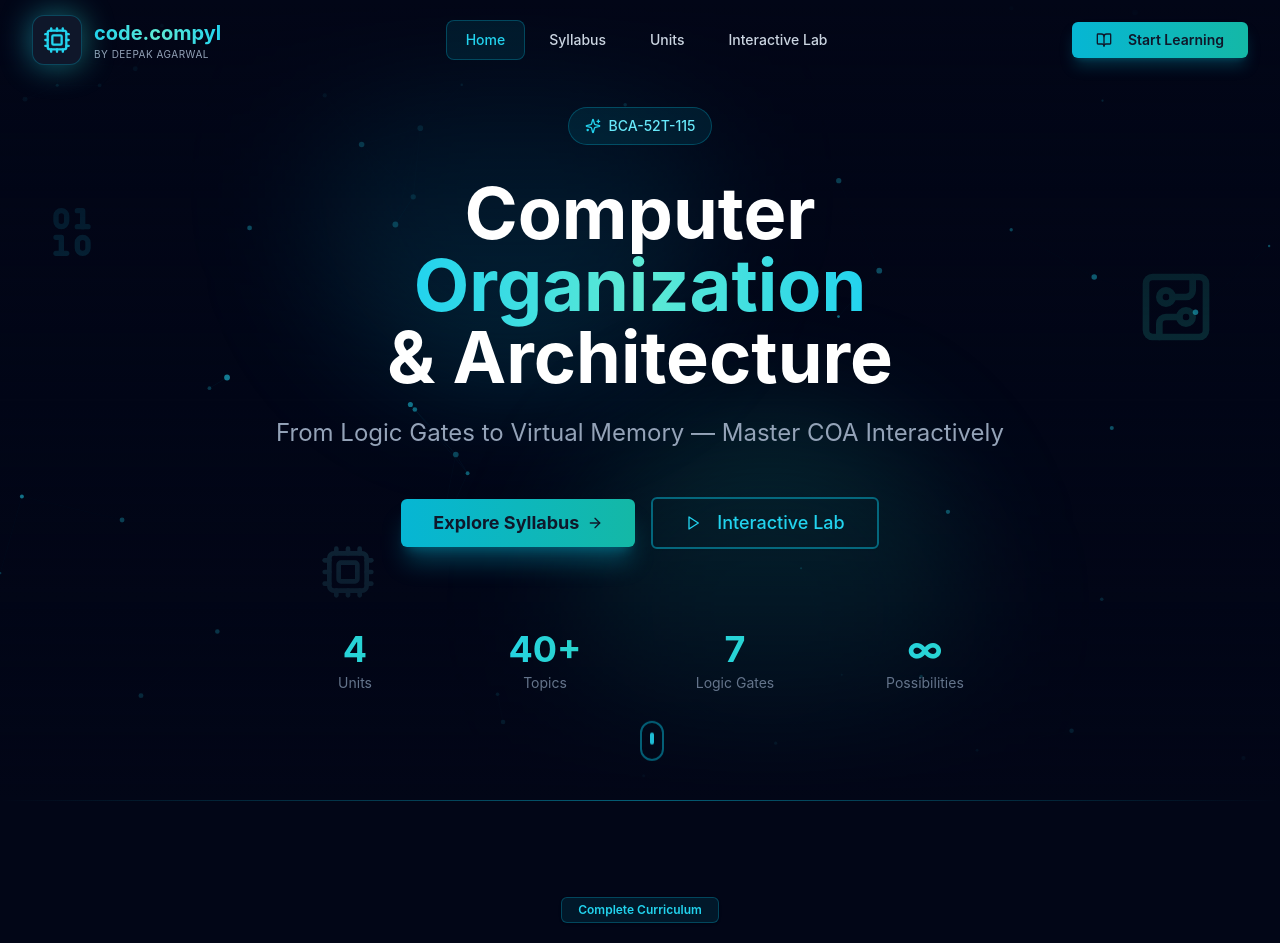
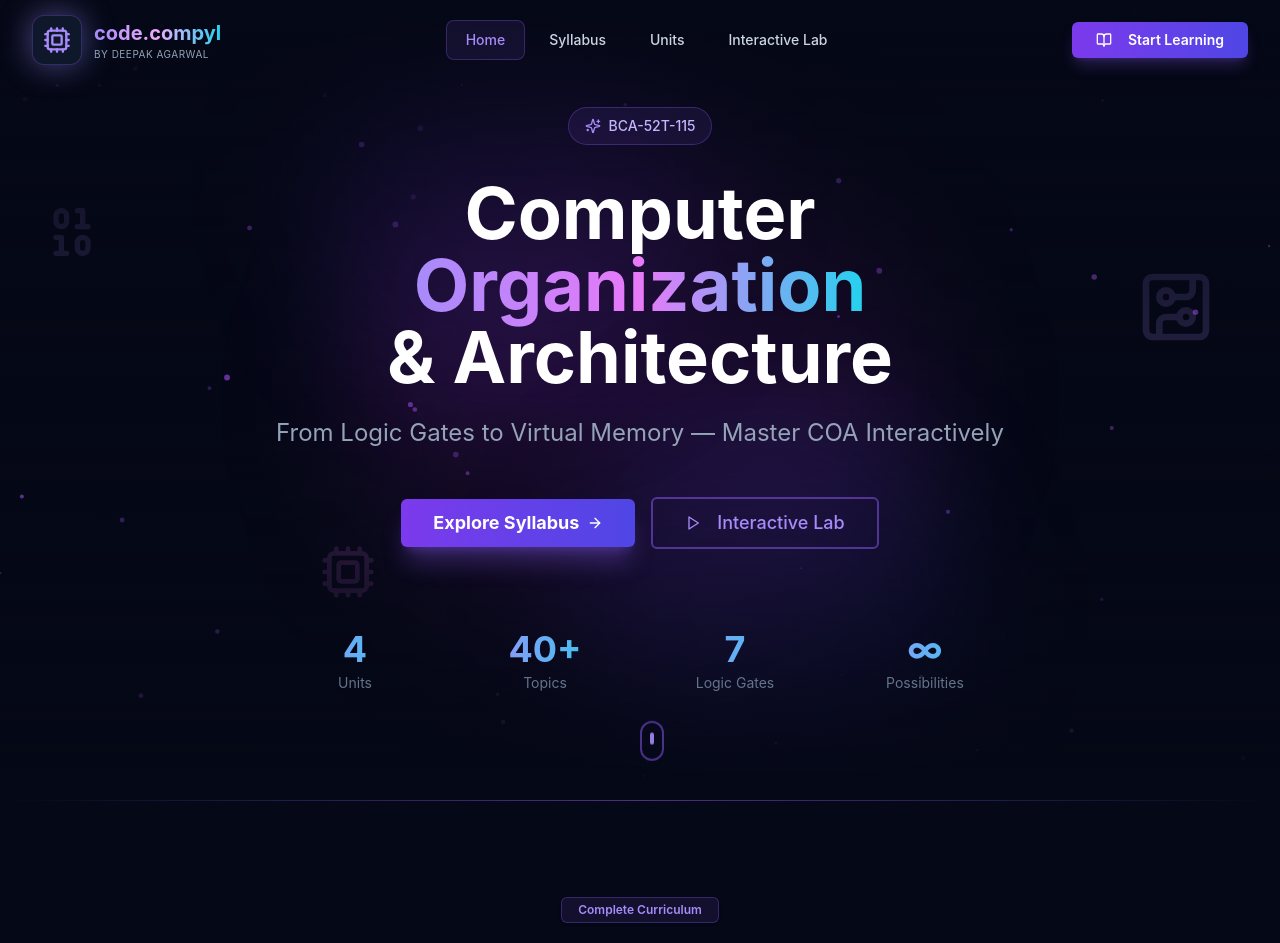
Before and after one commit to mr-deepak-agarwal/coa, a React (Create React App) app in the folder frontend/: page / in a window 1280 px wide. Shown: the top 943 px of the page. Built offline with nearby package versions, Linux system fonts and the light colour scheme.

Commit message:
Initial COA smart teaching platform 9

```diff
--- a/frontend/src/App.css
+++ b/frontend/src/App.css
@@ -52,10 +52,10 @@
 
 @keyframes pulse-glow {
   0%, 100% {
-    box-shadow: 0 0 20px rgba(34, 211, 238, 0.3);
+    box-shadow: 0 0 20px rgba(168, 85, 247, 0.3);
   }
   50% {
-    box-shadow: 0 0 40px rgba(34, 211, 238, 0.6);
+    box-shadow: 0 0 40px rgba(168, 85, 247, 0.6);
   }
 }
 
@@ -113,17 +113,17 @@ html {
 }
 
 ::-webkit-scrollbar-thumb {
-  background: linear-gradient(to bottom, #22d3ee, #14b8a6);
+  background: linear-gradient(to bottom, #a855f7, #6366f1);
   border-radius: 4px;
 }
 
 ::-webkit-scrollbar-thumb:hover {
-  background: linear-gradient(to bottom, #06b6d4, #0d9488);
+  background: linear-gradient(to bottom, #c084fc, #818cf8);
 }
 
 /* Selection */
 ::selection {
-  background: rgba(34, 211, 238, 0.3);
+  background: rgba(168, 85, 247, 0.3);
   color: white;
 }
 
@@ -133,20 +133,20 @@ html {
 }
 
 *:focus-visible {
-  outline: 2px solid #22d3ee;
+  outline: 2px solid #a855f7;
   outline-offset: 2px;
 }
 
 /* Glassmorphism utility */
 .glass {
-  background: rgba(15, 23, 42, 0.8);
+  background: rgba(10, 10, 30, 0.8);
   backdrop-filter: blur(12px);
-  border: 1px solid rgba(34, 211, 238, 0.1);
+  border: 1px solid rgba(168, 85, 247, 0.1);
 }
 
 /* Gradient text utility */
 .gradient-text {
-  background: linear-gradient(to right, #22d3ee, #14b8a6);
+  background: linear-gradient(to right, #a855f7, #6366f1, #22d3ee);
   -webkit-background-clip: text;
   -webkit-text-fill-color: transparent;
   background-clip: text;
@@ -159,7 +159,7 @@ html {
 
 .card-hover:hover {
   transform: translateY(-4px);
-  box-shadow: 0 20px 40px rgba(34, 211, 238, 0.1);
+  box-shadow: 0 20px 40px rgba(168, 85, 247, 0.15);
 }
 
 /* Button transitions */
--- a/frontend/src/App.js
+++ b/frontend/src/App.js
@@ -74,7 +74,7 @@ function App() {
   }, [selectedUnit]);
 
   return (
-    <div className="App bg-slate-950 min-h-screen">
+    <div className="App bg-[#050816] min-h-screen">
       <BrowserRouter>
         <Header activeSection={activeSection} onNavigate={handleNavigate} />
 
@@ -91,7 +91,7 @@ function App() {
             {selectedUnit ? (
               <UnitContent selectedUnit={selectedUnit} onBack={handleBackFromUnit} />
             ) : (
-              <section className="py-24 bg-slate-950" id="units">
+              <section className="py-24 bg-[#050816]" id="units">
                 <div className="max-w-4xl mx-auto px-4 text-center">
                   <div className="bg-slate-900/50 rounded-2xl border border-slate-800 p-12">
                     <h3 className="text-2xl font-bold text-white mb-4">Select a Unit to Begin</h3>
--- a/frontend/src/components/Header.jsx
+++ b/frontend/src/components/Header.jsx
@@ -25,7 +25,7 @@ const Header = ({ activeSection, onNavigate }) => {
     <header
       className={`fixed top-0 left-0 right-0 z-50 transition-all duration-500 ${
         isScrolled
-          ? 'bg-slate-900/95 backdrop-blur-xl shadow-2xl shadow-cyan-500/10 border-b border-cyan-500/20'
+          ? 'bg-slate-900/95 backdrop-blur-xl shadow-2xl shadow-violet-500/10 border-b border-violet-500/20'
           : 'bg-transparent'
       }`}
     >
@@ -34,13 +34,13 @@ const Header = ({ activeSection, onNavigate }) => {
           {/* Logo */}
           <div className="flex items-center gap-3 group cursor-pointer" onClick={() => onNavigate('home')}>
             <div className="relative">
-              <div className="absolute inset-0 bg-gradient-to-r from-cyan-400 to-teal-400 rounded-xl blur-lg opacity-50 group-hover:opacity-75 transition-opacity" />
-              <div className="relative bg-slate-900 p-2.5 rounded-xl border border-cyan-500/30">
-                <Cpu className="w-7 h-7 text-cyan-400" />
+              <div className="absolute inset-0 bg-gradient-to-r from-violet-400 to-indigo-400 rounded-xl blur-lg opacity-50 group-hover:opacity-75 transition-opacity" />
+              <div className="relative bg-slate-900 p-2.5 rounded-xl border border-violet-500/30">
+                <Cpu className="w-7 h-7 text-violet-400" />
               </div>
             </div>
             <div>
-              <h1 className="text-xl font-bold bg-gradient-to-r from-cyan-400 via-teal-300 to-cyan-400 bg-clip-text text-transparent">
+              <h1 className="text-xl font-bold bg-gradient-to-r from-violet-400 via-fuchsia-300 to-cyan-400 bg-clip-text text-transparent">
                 code.compyl
               </h1>
               <p className="text-[10px] text-slate-400 tracking-wider uppercase">by Deepak Agarwal</p>
@@ -55,12 +55,12 @@ const Header = ({ activeSection, onNavigate }) => {
                 onClick={() => onNavigate(item.id)}
                 className={`relative px-5 py-2.5 text-sm font-medium rounded-lg transition-all duration-300 ${
                   activeSection === item.id
-                    ? 'text-cyan-400'
+                    ? 'text-violet-400'
                     : 'text-slate-300 hover:text-white'
                 }`}
               >
                 {activeSection === item.id && (
-                  <span className="absolute inset-0 bg-cyan-500/10 rounded-lg border border-cyan-500/30" />
+                  <span className="absolute inset-0 bg-violet-500/10 rounded-lg border border-violet-500/30" />
                 )}
                 <span className="relative">{item.label}</span>
               </button>
@@ -71,7 +71,7 @@ const Header = ({ activeSection, onNavigate }) => {
           <div className="hidden md:block">
             <Button
               onClick={() => onNavigate('units')}
-              className="bg-gradient-to-r from-cyan-500 to-teal-500 hover:from-cyan-400 hover:to-teal-400 text-slate-900 font-semibold px-6 shadow-lg shadow-cyan-500/25 hover:shadow-cyan-400/40 transition-all duration-300"
+              className="bg-gradient-to-r from-violet-600 to-indigo-600 hover:from-violet-500 hover:to-indigo-500 text-white font-semibold px-6 shadow-lg shadow-violet-500/25 hover:shadow-violet-400/40 transition-all duration-300"
             >
               <BookOpen className="w-4 h-4 mr-2" />
               Start Learning
@@ -84,16 +84,16 @@ const Header = ({ activeSection, onNavigate }) => {
             onClick={() => setMobileMenuOpen(!mobileMenuOpen)}
           >
             {mobileMenuOpen ? (
-              <X className="w-6 h-6 text-cyan-400" />
+              <X className="w-6 h-6 text-violet-400" />
             ) : (
-              <Menu className="w-6 h-6 text-cyan-400" />
+              <Menu className="w-6 h-6 text-violet-400" />
             )}
           </button>
         </div>
 
         {/* Mobile Menu */}
         {mobileMenuOpen && (
-          <div className="md:hidden absolute top-full left-0 right-0 bg-slate-900/98 backdrop-blur-xl border-b border-cyan-500/20 py-4">
+          <div className="md:hidden absolute top-full left-0 right-0 bg-slate-900/98 backdrop-blur-xl border-b border-violet-500/20 py-4">
             {navItems.map((item) => (
               <button
                 key={item.id}
@@ -103,7 +103,7 @@ const Header = ({ activeSection, onNavigate }) => {
                 }}
                 className={`block w-full text-left px-6 py-3 text-sm font-medium transition-colors ${
                   activeSection === item.id
-                    ? 'text-cyan-400 bg-cyan-500/10'
+                    ? 'text-violet-400 bg-violet-500/10'
                     : 'text-slate-300 hover:text-white hover:bg-slate-800/50'
                 }`}
               >
@@ -116,7 +116,7 @@ const Header = ({ activeSection, onNavigate }) => {
                   onNavigate('units');
                   setMobileMenuOpen(false);
                 }}
-                className="w-full bg-gradient-to-r from-cyan-500 to-teal-500 text-slate-900 font-semibold"
+                className="w-full bg-gradient-to-r from-violet-600 to-indigo-600 text-slate-900 font-semibold"
               >
                 <BookOpen className="w-4 h-4 mr-2" />
                 Start Learning
--- a/frontend/src/components/HeroSection.jsx
+++ b/frontend/src/components/HeroSection.jsx
@@ -38,7 +38,7 @@ const HeroSection = ({ onNavigate }) => {
       }
 
       draw() {
-        ctx.fillStyle = `rgba(34, 211, 238, ${this.opacity})`;
+        ctx.fillStyle = `rgba(168, 85, 247, ${this.opacity})`;
         ctx.beginPath();
         ctx.arc(this.x, this.y, this.size, 0, Math.PI * 2);
         ctx.fill();
@@ -64,7 +64,7 @@ const HeroSection = ({ onNavigate }) => {
           const distance = Math.sqrt(dx * dx + dy * dy);
 
           if (distance < 150) {
-            ctx.strokeStyle = `rgba(34, 211, 238, ${0.1 * (1 - distance / 150)})`;
+            ctx.strokeStyle = `rgba(168, 85, 247, ${0.1 * (1 - distance / 150)})`;
             ctx.lineWidth = 0.5;
             ctx.beginPath();
             ctx.moveTo(a.x, a.y);
@@ -89,39 +89,40 @@ const HeroSection = ({ onNavigate }) => {
   }, []);
 
   return (
-    <section className="relative min-h-screen flex items-center justify-center overflow-hidden bg-slate-950">
+    <section className="relative min-h-screen flex items-center justify-center overflow-hidden bg-[#050816]">
       {/* Animated Background */}
       <canvas ref={canvasRef} className="absolute inset-0 z-0" />
 
       {/* Gradient Overlays */}
-      <div className="absolute inset-0 bg-gradient-to-b from-slate-950 via-transparent to-slate-950 z-10" />
-      <div className="absolute top-0 left-1/4 w-96 h-96 bg-cyan-500/20 rounded-full blur-3xl" />
-      <div className="absolute bottom-0 right-1/4 w-96 h-96 bg-teal-500/20 rounded-full blur-3xl" />
+      <div className="absolute inset-0 bg-gradient-to-b from-[#050816] via-transparent to-[#050816] z-10" />
+      <div className="absolute top-0 left-1/4 w-96 h-96 bg-violet-600/20 rounded-full blur-3xl" />
+      <div className="absolute bottom-0 right-1/4 w-96 h-96 bg-indigo-600/20 rounded-full blur-3xl" />
+      <div className="absolute top-1/2 left-1/2 -translate-x-1/2 -translate-y-1/2 w-[600px] h-[600px] bg-fuchsia-600/10 rounded-full blur-3xl" />
 
       {/* Floating Icons */}
       <div className="absolute top-1/4 left-10 animate-float-slow opacity-20">
-        <Binary className="w-16 h-16 text-cyan-400" />
+        <Binary className="w-16 h-16 text-violet-400" />
       </div>
       <div className="absolute top-1/3 right-16 animate-float opacity-20">
-        <CircuitBoard className="w-20 h-20 text-teal-400" />
+        <CircuitBoard className="w-20 h-20 text-violet-400" />
       </div>
       <div className="absolute bottom-1/4 left-1/4 animate-float-slow opacity-20">
-        <Cpu className="w-14 h-14 text-cyan-300" />
+        <Cpu className="w-14 h-14 text-fuchsia-400" />
       </div>
 
       {/* Content */}
       <div className="relative z-20 max-w-6xl mx-auto px-4 sm:px-6 lg:px-8 text-center">
         {/* Badge */}
-        <div className="inline-flex items-center gap-2 px-4 py-2 rounded-full bg-cyan-500/10 border border-cyan-500/30 mb-8 animate-fade-in">
-          <Sparkles className="w-4 h-4 text-cyan-400" />
-          <span className="text-sm text-cyan-300 font-medium">{courseInfo.code}</span>
+        <div className="inline-flex items-center gap-2 px-4 py-2 rounded-full bg-violet-500/10 border border-violet-500/30 mb-8 animate-fade-in">
+          <Sparkles className="w-4 h-4 text-violet-400" />
+          <span className="text-sm text-violet-300 font-medium">{courseInfo.code}</span>
         </div>
 
         {/* Main Title */}
         <h1 className="text-5xl sm:text-6xl lg:text-7xl font-bold mb-6 animate-slide-up">
           <span className="text-white">Computer</span>
           <br />
-          <span className="bg-gradient-to-r from-cyan-400 via-teal-300 to-cyan-400 bg-clip-text text-transparent">
+          <span className="bg-gradient-to-r from-violet-400 via-fuchsia-400 to-cyan-400 bg-clip-text text-transparent">
             Organization
           </span>
           <br />
@@ -137,7 +138,7 @@ const HeroSection = ({ onNavigate }) => {
         <div className="flex flex-col sm:flex-row items-center justify-center gap-4 animate-slide-up animation-delay-400">
           <Button
             onClick={() => onNavigate('syllabus')}
-            className="group relative px-8 py-6 text-lg bg-gradient-to-r from-cyan-500 to-teal-500 hover:from-cyan-400 hover:to-teal-400 text-slate-900 font-bold shadow-xl shadow-cyan-500/30 hover:shadow-cyan-400/50 transition-all duration-300"
+            className="group relative px-8 py-6 text-lg bg-gradient-to-r from-violet-600 to-indigo-600 hover:from-violet-500 hover:to-indigo-500 text-white font-bold shadow-xl shadow-violet-500/30 hover:shadow-violet-400/50 transition-all duration-300"
           >
             <span className="flex items-center gap-2">
               Explore Syllabus
@@ -148,7 +149,7 @@ const HeroSection = ({ onNavigate }) => {
           <Button
             onClick={() => onNavigate('interactive')}
             variant="outline"
-            className="group px-8 py-6 text-lg border-2 border-cyan-500/50 text-cyan-400 hover:bg-cyan-500/10 hover:border-cyan-400 transition-all duration-300"
+            className="group px-8 py-6 text-lg border-2 border-violet-500/50 text-violet-400 hover:bg-violet-500/10 hover:border-violet-400 transition-all duration-300"
           >
             <Play className="w-5 h-5 mr-2 group-hover:scale-110 transition-transform" />
             Interactive Lab
@@ -164,7 +165,7 @@ const HeroSection = ({ onNavigate }) => {
             { value: '∞', label: 'Possibilities' },
           ].map((stat, index) => (
             <div key={index} className="text-center">
-              <div className="text-3xl sm:text-4xl font-bold bg-gradient-to-r from-cyan-400 to-teal-400 bg-clip-text text-transparent">
+              <div className="text-3xl sm:text-4xl font-bold bg-gradient-to-r from-violet-400 to-cyan-400 bg-clip-text text-transparent">
                 {stat.value}
               </div>
               <div className="text-sm text-slate-500 mt-1">{stat.label}</div>
@@ -175,8 +176,8 @@ const HeroSection = ({ onNavigate }) => {
 
       {/* Scroll Indicator */}
       <div className="absolute bottom-8 left-1/2 -translate-x-1/2 z-20 animate-bounce">
-        <div className="w-6 h-10 rounded-full border-2 border-cyan-500/50 flex items-start justify-center p-2">
-          <div className="w-1.5 h-3 bg-cyan-400 rounded-full animate-scroll-indicator" />
+        <div className="w-6 h-10 rounded-full border-2 border-violet-500/50 flex items-start justify-center p-2">
+          <div className="w-1.5 h-3 bg-violet-400 rounded-full animate-scroll-indicator" />
         </div>
       </div>
     </section>
--- a/frontend/src/components/SyllabusOverview.jsx
+++ b/frontend/src/components/SyllabusOverview.jsx
@@ -16,21 +16,21 @@ const SyllabusOverview = ({ onNavigate, onSelectUnit }) => {
   };
 
   return (
-    <section className="py-24 bg-slate-950 relative overflow-hidden" id="syllabus">
+    <section className="py-24 bg-[#050816] relative overflow-hidden" id="syllabus">
       {/* Background Elements */}
       <div className="absolute inset-0">
-        <div className="absolute top-0 left-0 w-full h-px bg-gradient-to-r from-transparent via-cyan-500/50 to-transparent" />
-        <div className="absolute bottom-0 left-0 w-full h-px bg-gradient-to-r from-transparent via-teal-500/50 to-transparent" />
+        <div className="absolute top-0 left-0 w-full h-px bg-gradient-to-r from-transparent via-violet-500/50 to-transparent" />
+        <div className="absolute bottom-0 left-0 w-full h-px bg-gradient-to-r from-transparent via-indigo-500/50 to-transparent" />
       </div>
 
       <div className="max-w-7xl mx-auto px-4 sm:px-6 lg:px-8 relative z-10">
         {/* Section Header */}
         <div className="text-center mb-16">
-          <Badge className="mb-4 bg-cyan-500/10 text-cyan-400 border-cyan-500/30 px-4 py-1">
+          <Badge className="mb-4 bg-violet-500/10 text-violet-400 border-violet-500/30 px-4 py-1">
             Complete Curriculum
           </Badge>
           <h2 className="text-4xl sm:text-5xl font-bold text-white mb-4">
-            Course <span className="bg-gradient-to-r from-cyan-400 to-teal-400 bg-clip-text text-transparent">Syllabus</span>
+            Course <span className="bg-gradient-to-r from-violet-400 to-fuchsia-400 bg-clip-text text-transparent">Syllabus</span>
           </h2>
           <p className="text-slate-400 text-lg max-w-2xl mx-auto">
             A comprehensive journey through computer architecture - from basic logic gates to advanced memory systems
@@ -42,11 +42,11 @@ const SyllabusOverview = ({ onNavigate, onSelectUnit }) => {
           {units.map((unit, index) => (
             <Card
               key={unit.id}
-              className="group relative bg-slate-900/50 border-slate-800 hover:border-cyan-500/50 transition-all duration-500 cursor-pointer overflow-hidden"
+              className="group relative bg-slate-900/50 border-slate-800 hover:border-violet-500/50 transition-all duration-500 cursor-pointer overflow-hidden"
               onClick={() => onSelectUnit(unit.id)}
             >
               {/* Gradient Overlay on Hover */}
-              <div className="absolute inset-0 bg-gradient-to-br from-cyan-500/5 to-teal-500/5 opacity-0 group-hover:opacity-100 transition-opacity duration-500" />
+              <div className="absolute inset-0 bg-gradient-to-br from-violet-500/5 to-fuchsia-500/5 opacity-0 group-hover:opacity-100 transition-opacity duration-500" />
 
               {/* Unit Number Badge */}
               <div className="absolute top-4 right-4">
@@ -59,7 +59,7 @@ const SyllabusOverview = ({ onNavigate, onSelectUnit }) => {
                 <div className={`inline-flex items-center justify-center w-14 h-14 rounded-xl bg-gradient-to-br ${unit.color} mb-4 shadow-lg group-hover:scale-110 transition-transform duration-300`}>
                   {getIcon(unit.icon)}
                 </div>
-                <CardTitle className="text-xl font-bold text-white group-hover:text-cyan-400 transition-colors">
+                <CardTitle className="text-xl font-bold text-white group-hover:text-violet-400 transition-colors">
                   Unit {unit.id}: {unit.title}
                 </CardTitle>
                 <p className="text-slate-400 text-sm mt-1">{unit.subtitle}</p>
@@ -73,7 +73,7 @@ const SyllabusOverview = ({ onNavigate, onSelectUnit }) => {
                       key={topic.id}
                       className="flex items-center gap-2 text-sm text-slate-400 group-hover:text-slate-300 transition-colors"
                     >
-                      <span className="w-1.5 h-1.5 rounded-full bg-cyan-500/50" />
+                      <span className="w-1.5 h-1.5 rounded-full bg-violet-500/50" />
                       {topic.title}
                     </div>
                   ))}
@@ -85,7 +85,7 @@ const SyllabusOverview = ({ onNavigate, onSelectUnit }) => {
                 </div>
 
                 {/* View Unit Button */}
-                <div className="flex items-center gap-2 text-cyan-400 font-medium text-sm group-hover:translate-x-2 transition-transform duration-300">
+                <div className="flex items-center gap-2 text-violet-400 font-medium text-sm group-hover:translate-x-2 transition-transform duration-300">
                   Explore Unit
                   <ChevronRight className="w-4 h-4" />
                 </div>
@@ -107,7 +107,7 @@ const SyllabusOverview = ({ onNavigate, onSelectUnit }) => {
               { icon: <BookOpen className="w-8 h-8" />, value: 'I/O & Memory', label: 'System Interface' },
             ].map((item, index) => (
               <div key={index} className="text-center">
-                <div className="inline-flex items-center justify-center w-16 h-16 rounded-xl bg-cyan-500/10 text-cyan-400 mb-3">
+                <div className="inline-flex items-center justify-center w-16 h-16 rounded-xl bg-violet-500/10 text-violet-400 mb-3">
                   {item.icon}
                 </div>
                 <div className="text-white font-semibold">{item.value}</div>
--- a/frontend/src/data/mockData.js
+++ b/frontend/src/data/mockData.js
@@ -14,7 +14,7 @@ export const units = [
     title: "Boolean Algebra & Combinational Logic",
     subtitle: "Logic Gates, Boolean Laws, Multiplexers, Decoders, Adders",
     icon: "Gate",
-    color: "from-cyan-500 to-blue-500",
+    color: "from-violet-500 to-indigo-500",
     topics: [
       {
         id: "1.1",
@@ -940,7 +940,7 @@ Example: MAR_in = T0 (active during T0 for ALL instructions)
     title: "I/O & Memory Organization",
     subtitle: "I/O Interfaces, DMA, Interrupts, Memory Hierarchy, Cache, Virtual Memory",
     icon: "Memory",
-    color: "from-green-500 to-teal-500",
+    color: "from-cyan-500 to-emerald-500",
     topics: [
       {
         id: "4.1",
--- a/frontend/src/index.css
+++ b/frontend/src/index.css
@@ -19,57 +19,57 @@ code {
 
 @layer base {
     :root {
-        --background: 0 0% 100%;
-        --foreground: 0 0% 3.9%;
-        --card: 0 0% 100%;
-        --card-foreground: 0 0% 3.9%;
-        --popover: 0 0% 100%;
-        --popover-foreground: 0 0% 3.9%;
-        --primary: 0 0% 9%;
-        --primary-foreground: 0 0% 98%;
-        --secondary: 0 0% 96.1%;
-        --secondary-foreground: 0 0% 9%;
-        --muted: 0 0% 96.1%;
-        --muted-foreground: 0 0% 45.1%;
-        --accent: 0 0% 96.1%;
-        --accent-foreground: 0 0% 9%;
+        --background: 224 71% 4%;
+        --foreground: 213 31% 91%;
+        --card: 224 71% 4%;
+        --card-foreground: 213 31% 91%;
+        --popover: 224 71% 4%;
+        --popover-foreground: 213 31% 91%;
+        --primary: 262 80% 65%;
+        --primary-foreground: 0 0% 100%;
+        --secondary: 217 33% 17%;
+        --secondary-foreground: 213 31% 91%;
+        --muted: 217 33% 17%;
+        --muted-foreground: 215 20% 55%;
+        --accent: 262 80% 65%;
+        --accent-foreground: 0 0% 100%;
         --destructive: 0 84.2% 60.2%;
         --destructive-foreground: 0 0% 98%;
-        --border: 0 0% 89.8%;
-        --input: 0 0% 89.8%;
-        --ring: 0 0% 3.9%;
-        --chart-1: 12 76% 61%;
-        --chart-2: 173 58% 39%;
-        --chart-3: 197 37% 24%;
-        --chart-4: 43 74% 66%;
-        --chart-5: 27 87% 67%;
+        --border: 217 33% 20%;
+        --input: 217 33% 20%;
+        --ring: 262 80% 65%;
+        --chart-1: 262 80% 65%;
+        --chart-2: 185 80% 50%;
+        --chart-3: 330 80% 60%;
+        --chart-4: 45 95% 58%;
+        --chart-5: 130 60% 50%;
         --radius: 0.5rem;
     }
     .dark {
-        --background: 0 0% 3.9%;
-        --foreground: 0 0% 98%;
-        --card: 0 0% 3.9%;
-        --card-foreground: 0 0% 98%;
-        --popover: 0 0% 3.9%;
-        --popover-foreground: 0 0% 98%;
-        --primary: 0 0% 98%;
-        --primary-foreground: 0 0% 9%;
-        --secondary: 0 0% 14.9%;
-        --secondary-foreground: 0 0% 98%;
-        --muted: 0 0% 14.9%;
-        --muted-foreground: 0 0% 63.9%;
-        --accent: 0 0% 14.9%;
-        --accent-foreground: 0 0% 98%;
+        --background: 224 71% 4%;
+        --foreground: 213 31% 91%;
+        --card: 224 71% 4%;
+        --card-foreground: 213 31% 91%;
+        --popover: 224 71% 4%;
+        --popover-foreground: 213 31% 91%;
+        --primary: 262 80% 65%;
+        --primary-foreground: 0 0% 100%;
+        --secondary: 217 33% 17%;
+        --secondary-foreground: 213 31% 91%;
+        --muted: 217 33% 17%;
+        --muted-foreground: 215 20% 55%;
+        --accent: 262 80% 65%;
+        --accent-foreground: 0 0% 100%;
         --destructive: 0 62.8% 30.6%;
         --destructive-foreground: 0 0% 98%;
-        --border: 0 0% 14.9%;
-        --input: 0 0% 14.9%;
-        --ring: 0 0% 83.1%;
-        --chart-1: 220 70% 50%;
-        --chart-2: 160 60% 45%;
-        --chart-3: 30 80% 55%;
-        --chart-4: 280 65% 60%;
-        --chart-5: 340 75% 55%;
+        --border: 217 33% 20%;
+        --input: 217 33% 20%;
+        --ring: 262 80% 65%;
+        --chart-1: 262 80% 65%;
+        --chart-2: 185 80% 50%;
+        --chart-3: 330 80% 60%;
+        --chart-4: 45 95% 58%;
+        --chart-5: 130 60% 50%;
     }
 }
 
```
Also changed, not shown: frontend/src/components/Footer.jsx (+7 -7 lines), frontend/src/components/InteractiveLab.jsx (+19 -19 lines), frontend/src/components/UnitContent.jsx (+20 -20 lines).
